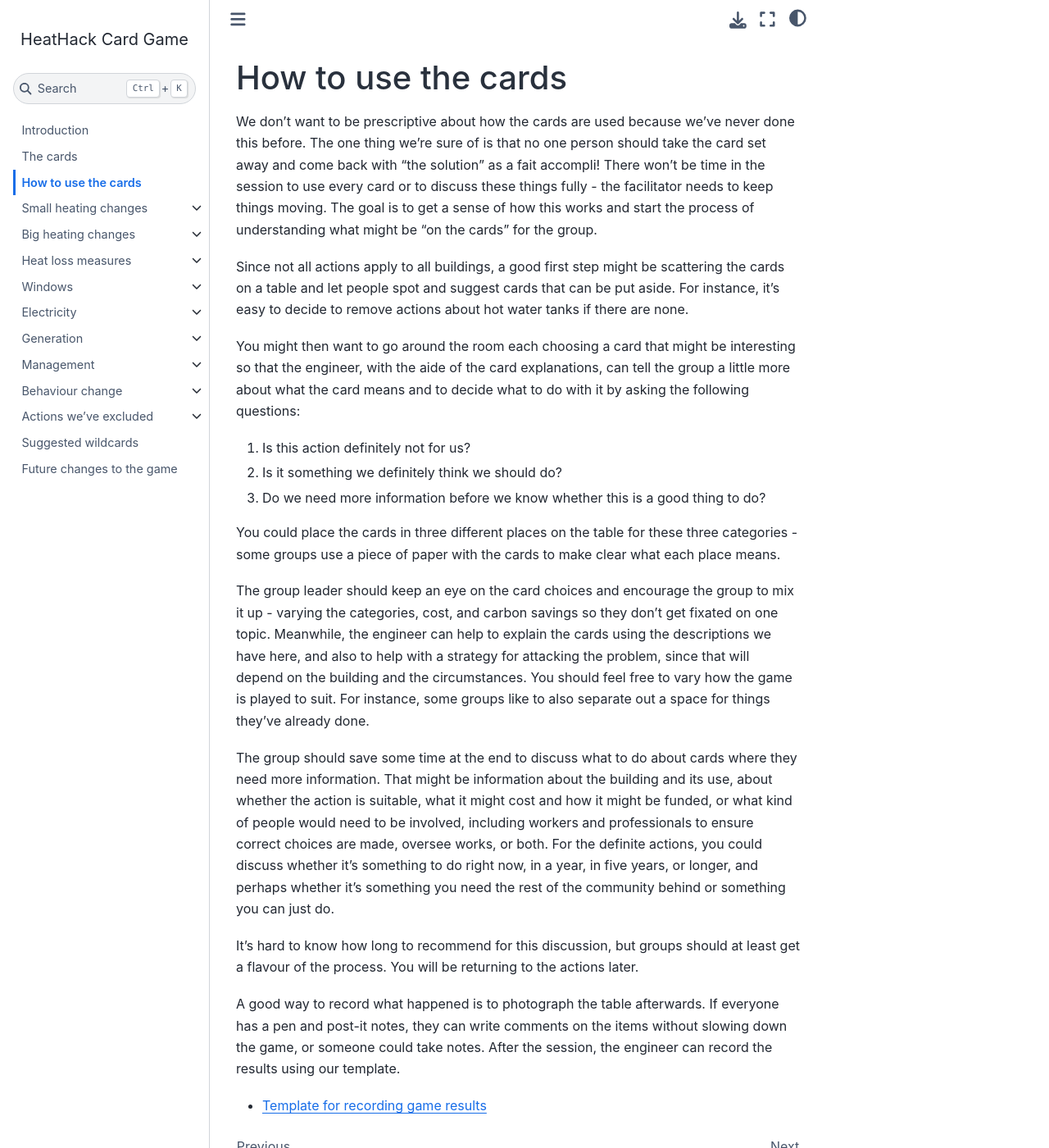
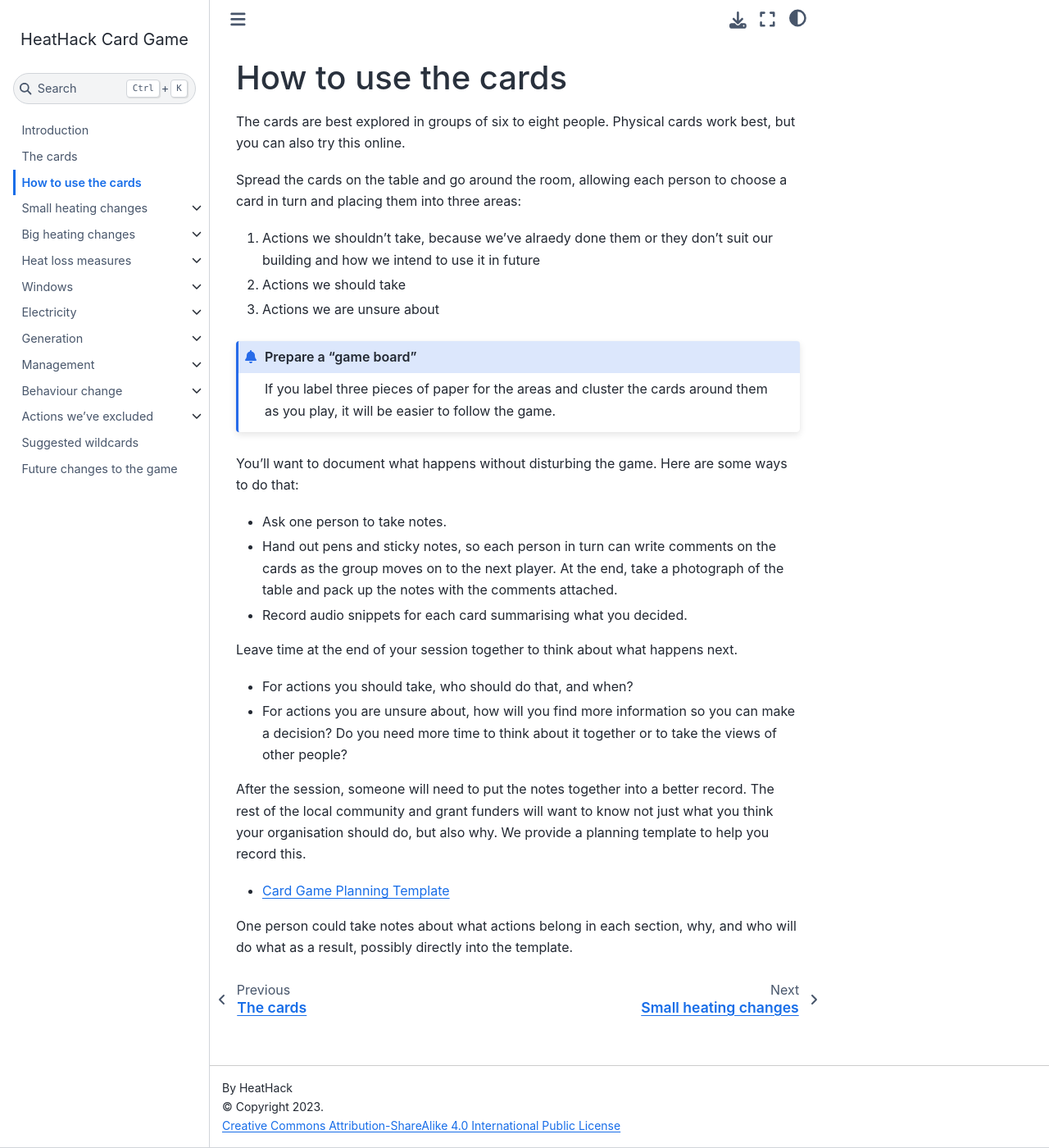
Before and after one commit to JeanCarletta/HeatHack-Card-Game, a Jupyter Book: the page built from game-intro/how-to-play.md, in a window 1280 px wide and 1400 px high. Shown: the whole window at 82% size. Built offline with Jupyter Book 1.0.4 settings and Sphinx 7.4.7 and the Sphinx Book theme 1.1.4, drawn with Linux system fonts in a browser that asks for light colours.

Commit message:
how to play simplified, tips for group leaders/engineers are elsewhere

````diff
--- a/game-intro/how-to-play.md
+++ b/game-intro/how-to-play.md
@@ -1,23 +1,32 @@
 # How to use the cards
 
-We don't want to be prescriptive about how the cards are used because we've never done this before.  The one thing we're sure of is that no one person should take the card set away and come back with "the solution" as a fait accompli!  There won't be time in the session to use every card or to discuss these things fully - the facilitator needs to keep things moving.  The goal is to get a sense of how this works and start the process of understanding what might be "on the cards" for the group.
+The cards are best explored in groups of six to eight people. Physical cards work best, but you can also try this online.
 
-Since not all actions apply to all buildings, a good first step might be scattering the cards on a table and let people spot and suggest cards that can be put aside.  For instance, it's easy to decide to remove actions about hot water tanks if there are none.
+Spread the cards on the table and go around the room, allowing each person to choose a card in turn and placing them into three areas:
 
-You might then want to go around the room each choosing a card that might be interesting so that the engineer, with the aide of the card explanations, can tell the group a little more about what the card means and to decide what to do with it by asking the following questions:
+1. Actions we shouldn't take, because we've alraedy done them or they don't suit our building and how we intend to use it in future
+1. Actions we should take
+1. Actions we are unsure about
 
-1. Is this action definitely not for us?
-2. Is it something we definitely think we should do?
-3. Do we need more information before we know whether this is a good thing to do?
+```{admonition} Prepare a "game board"
+:tip:
 
-You could place the cards in three different places on the table for these three categories - some groups use a piece of paper with the cards to make clear what each place means.
+If you label three pieces of paper for the areas and cluster the cards around them as you play, it will be easier to follow the game.
+```
 
-The group leader should keep an eye on the card choices and encourage the group to mix it up - varying the categories, cost, and carbon savings so they don't get fixated on one topic. Meanwhile, the engineer can help to explain the cards using the descriptions we have here, and also to help with a strategy for attacking the problem, since that will depend on the building and the circumstances.  You should feel free to vary how the game is played to suit.  For instance, some groups like to also separate out a space for things they've already done.
+You'll want to document what happens without disturbing the game. Here are some ways to do that:
 
-The group should save some time at the end to discuss what to do about cards where they need more information.  That might be information about the building and its use, about whether the action is suitable, what it might cost and how it might be funded, or what kind of people would need to be involved, including workers and professionals to ensure correct choices are made, oversee  works, or both.  For the definite actions, you could discuss whether it's something to do right now, in a year, in five years, or longer, and perhaps whether it's something you need the rest of the community behind or something you can just do.
+- Ask one person to take notes.
+- Hand out pens and sticky notes, so each person in turn can write comments on the cards as the group moves on to the next player.  At the end, take a photograph of the table and pack up the notes with the comments attached.
+- Record audio snippets for each card summarising what you decided.
 
-It's hard to know how long to recommend for this discussion, but groups should at least get a flavour of the process.  You will be returning to the actions later.
+Leave time at the end of your session together to think about what happens next.
 
-A good way to record what happened is to photograph the table afterwards.  If everyone has a pen and post-it notes, they can write comments on the items without slowing down the game, or someone could take notes.  After the session, the engineer can record the results using our template.
+- For actions you should take, who should do that, and when?
+- For actions you are unsure about, how will you find more information so you can make a decision? Do you need more time to think about it together or to take the views of other people?
 
-- [Template for recording game results](https://docs.google.com/spreadsheets/d/1qiwoNowiUvHmJD5xaN5aZFjLV2M7T4vu/)
+After the session, someone will need to put the notes together into a better record.  The rest of the local community and grant funders will want to know not just what you think your organisation should do, but also why.  We provide a planning template to help you record this.
+
+- [Card Game Planning Template](https://docs.google.com/spreadsheets/d/1qiwoNowiUvHmJD5xaN5aZFjLV2M7T4vu/)
+
+One person could take notes about what actions belong in each section, why, and who will do what as a result, possibly directly into the template.
````
